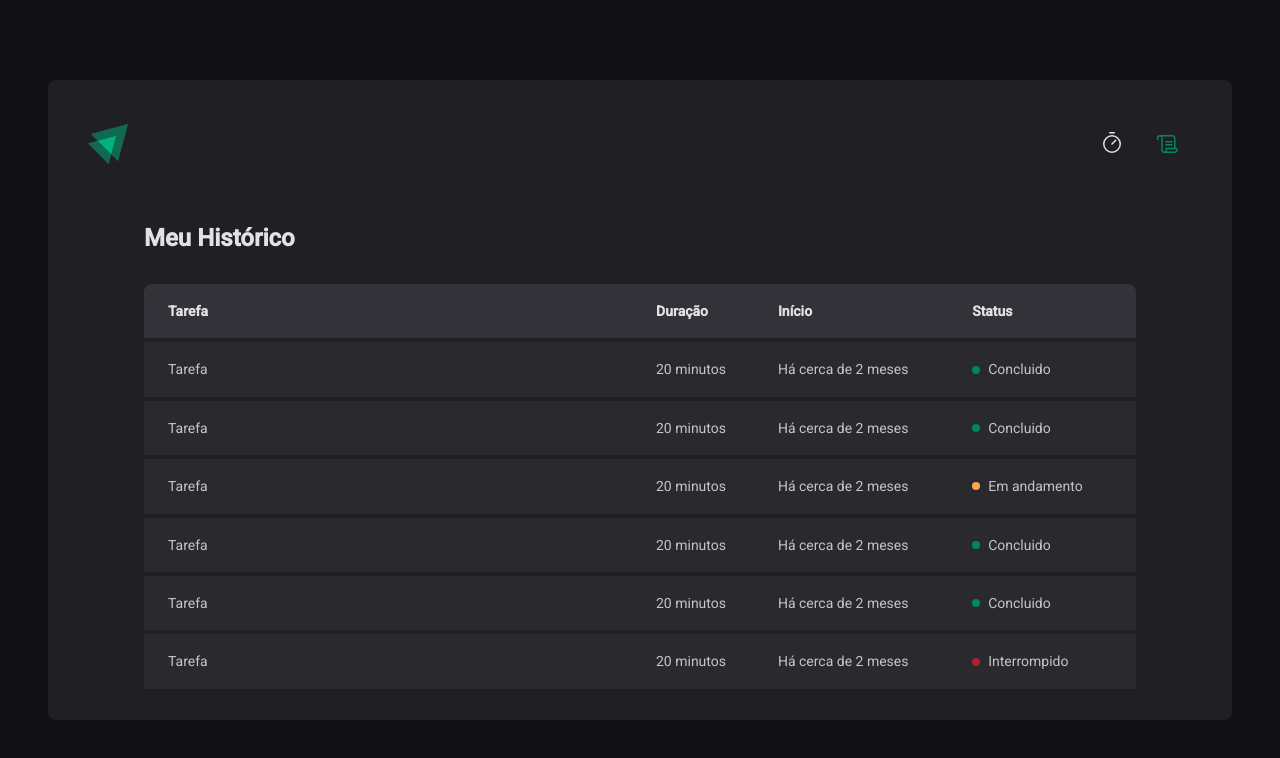
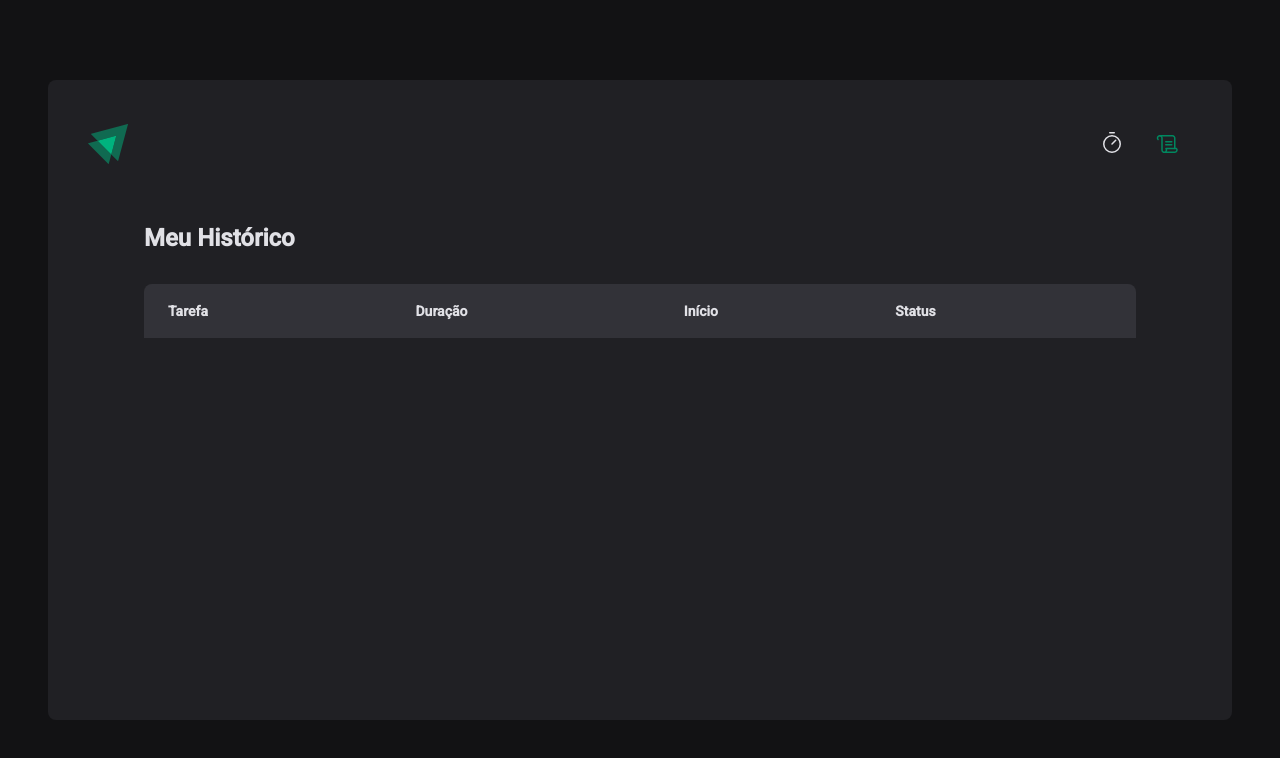
Before and after one commit to rafaalmeida1/IgniteTimer-RafaAlmeida1, a React (Vite) app: page /history in a window 1280 px wide. Shown: the top 758 px of the page. Built offline with nearby package versions, Linux system fonts and the light colour scheme.

Commit message:
History page using contexto

```diff
--- a/src/App.tsx
+++ b/src/App.tsx
@@ -1,5 +1,6 @@
 import { BrowserRouter } from 'react-router-dom'
 import { ThemeProvider } from 'styled-components'
+import { CyclesContextProvider } from './contexts/CyclesContext'
 import { Router } from './Router'
 
 import { GlobalStyle } from './styles/global'
@@ -9,7 +10,9 @@
   return (
     <ThemeProvider theme={defaultTheme}>
       <BrowserRouter>
-        <Router />
+        <CyclesContextProvider>
+          <Router />
+        </CyclesContextProvider>
       </BrowserRouter>
       <GlobalStyle />
       {/* É importante colocar dentro do themeprovider, para pegar as configurações default */}
--- /dev/null
+++ b/src/contexts/CyclesContext.tsx
@@ -0,0 +1,103 @@
+import { createContext, ReactNode, useState } from 'react'
+
+interface CreateCycleDate {
+  task: string
+  minutesAmount: number
+}
+
+interface Cycle {
+  id: string
+  task: string
+  minutesAmount: number
+  startDate: Date
+  interruptedDate?: Date
+  finishedDate?: Date
+}
+
+interface CyclesContextData {
+  cycles: Cycle[]
+  activeCycle: Cycle | undefined
+  activeCycleId: string | null
+  amountSecondsPassed: number
+  markCurrentCycleAsFinished: () => void
+  setSecondsPassed: (seconds: number) => void
+  createNewCycle: (data: CreateCycleDate) => void
+  interruptCurrentCycle: () => void
+}
+
+export const CyclesContext = createContext({} as CyclesContextData)
+
+interface CyclesContextProviderProps {
+  children: ReactNode
+}
+
+export function CyclesContextProvider({
+  children,
+}: CyclesContextProviderProps) {
+  const [cycles, setCycles] = useState<Cycle[]>([])
+  const [activeCycleId, setActiveCycleId] = useState<string | null>(null) // deixar ele como nulo, significa, que ele pode ser nulo no inicio, então devemos deixar como string ou null
+  const [amountSecondsPassed, setAmountSecondsPassed] = useState(0)
+
+  const activeCycle = cycles.find((cycle) => cycle.id === activeCycleId) // ela vai encontrar qual o id do cicle, que é igual ao id do ciclo ativo
+
+  function setSecondsPassed(seconds: number) {
+    setAmountSecondsPassed(seconds)
+  }
+
+  function markCurrentCycleAsFinished() {
+    setCycles((state) =>
+      state.map((cycle) => {
+        if (cycle.id === activeCycleId) {
+          return { ...cycle, finishedDate: new Date() }
+        } else {
+          return cycle
+        }
+      }),
+    )
+  }
+
+  function createNewCycle(data: CreateCycleDate) {
+    const id = String(new Date().getTime()) // vai pegar a data atual por milisegundo, e é impossivel criar um id repetitdo
+
+    const newCycle: Cycle = {
+      id,
+      task: data.task,
+      minutesAmount: data.minutesAmount,
+      startDate: new Date(),
+    }
+
+    setCycles((state) => [...state, newCycle]) // oque eu fiz aqui é para usar função, para sempre que a alteração do estado, depender do valor anterior, nós utilizamos uma arrowFunction com o state, passando ele antes de passar a nova informação
+    setActiveCycleId(id)
+    setAmountSecondsPassed(0)
+  }
+
+  function interruptCurrentCycle() {
+    setCycles((state) =>
+      state.map((cycle) => {
+        if (cycle.id === activeCycleId) {
+          return { ...cycle, interruptedDate: new Date() }
+        } else {
+          return cycle
+        }
+      }),
+    )
+    setActiveCycleId(null)
+  }
+
+  return (
+    <CyclesContext.Provider
+      value={{
+        activeCycle,
+        activeCycleId,
+        markCurrentCycleAsFinished,
+        amountSecondsPassed,
+        setSecondsPassed,
+        createNewCycle,
+        interruptCurrentCycle,
+        cycles,
+      }}
+    >
+      {children}
+    </CyclesContext.Provider>
+  )
+}
--- a/src/pages/History/index.tsx
+++ b/src/pages/History/index.tsx
@@ -1,8 +1,14 @@
 /* eslint-disable prettier/prettier */
-import { HistoryContainer, HistoryList, Status } from './style'
+import { formatDistanceToNow } from 'date-fns';
+import ptBR from 'date-fns/locale/pt-BR';
+import { useContext } from "react";
+import { CyclesContext } from "../../contexts/CyclesContext";
+import { HistoryContainer, HistoryList, Status } from "./style";
 
 /* eslint-disable prettier/prettier */
 export const History = () => {
+  const { cycles } = useContext(CyclesContext);
+
   return (
     <HistoryContainer>
       <h1>Meu Histórico</h1>
@@ -18,57 +24,26 @@
             </tr>
           </thead>
           <tbody>
-            <tr>
-              <td>Tarefa</td>
-              <td>20 minutos</td>
-              <td>Há cerca de 2 meses</td>
-              <td>
-                <Status statusColor="green">Concluido</Status>
-              </td>
-            </tr>
-            <tr>
-              <td>Tarefa</td>
-              <td>20 minutos</td>
-              <td>Há cerca de 2 meses</td>
-              <td>
-                <Status statusColor="green">Concluido</Status>
-              </td>
-            </tr>
-            <tr>
-              <td>Tarefa</td>
-              <td>20 minutos</td>
-              <td>Há cerca de 2 meses</td>
-              <td>
-                <Status statusColor="yellow">Em andamento</Status>
-              </td>
-            </tr>
-            <tr>
-              <td>Tarefa</td>
-              <td>20 minutos</td>
-              <td>Há cerca de 2 meses</td>
-              <td>
-                <Status statusColor="green">Concluido</Status>
-              </td>
-            </tr>
-            <tr>
-              <td>Tarefa</td>
-              <td>20 minutos</td>
-              <td>Há cerca de 2 meses</td>
-              <td>
-                <Status statusColor="green">Concluido</Status>
-              </td>
-            </tr>
-            <tr>
-              <td>Tarefa</td>
-              <td>20 minutos</td>
-              <td>Há cerca de 2 meses</td>
-              <td>
-                <Status statusColor="red">Interrompido</Status>
-              </td>
-            </tr>
+            {cycles.map((cycle) => {
+              return (
+                <tr key={cycle.id}>
+                  <td>{cycle.task}</td>
+                  <td>{cycle.minutesAmount} minutos</td>
+                  <td>{formatDistanceToNow(cycle.startDate, {
+                    addSuffix: true,
+                    locale: ptBR
+                  })}</td>
+                  <td>
+                    { cycle.finishedDate && <Status statusColor="green">Concluido</Status> }
+                    { cycle.interruptedDate && <Status statusColor="red">Interrompido</Status> }
+                    { (!cycle.finishedDate && !cycle.interruptedDate) && <Status statusColor="yellow">Em andamento</Status> }
+                  </td>
+                </tr>
+              );
+            })}
           </tbody>
         </table>
       </HistoryList>
     </HistoryContainer>
-  )
-}
+  );
+};
--- a/src/pages/Home/components/Countdown/index.tsx
+++ b/src/pages/Home/components/Countdown/index.tsx
@@ -1,6 +1,6 @@
 import { differenceInSeconds } from 'date-fns'
 import { useContext, useEffect } from 'react'
-import { CyclesContext } from '../..'
+import { CyclesContext } from '../../../../contexts/CyclesContext'
 import { CountDownContainer, Separator } from './styles'
 
 export function Countdown() {
--- a/src/pages/Home/components/NewCycleForm/index.tsx
+++ b/src/pages/Home/components/NewCycleForm/index.tsx
@@ -1,6 +1,6 @@
 import { useContext } from 'react'
 import { useFormContext } from 'react-hook-form'
-import { CyclesContext } from '../..'
+import { CyclesContext } from '../../../../contexts/CyclesContext'
 import { FormContainer, MinutesAmountInput, TaskInput } from './style'
 
 export function NewCycleForm() {
--- a/src/pages/Home/index.tsx
+++ b/src/pages/Home/index.tsx
@@ -1,13 +1,11 @@
 /* eslint-disable prettier/prettier */
-/* eslint-disable no-unused-vars */
-/* eslint-disable prettier/prettier */
-
-import { createContext, useState } from "react";
 
 import { zodResolver } from "@hookform/resolvers/zod";
 import { HandPalm, Play } from "phosphor-react";
+import { useContext } from "react";
 import { FormProvider, useForm } from "react-hook-form";
 import * as zod from "zod";
+import { CyclesContext } from "../../contexts/CyclesContext";
 
 import { Countdown } from "./components/Countdown";
 import { NewCycleForm } from "./components/NewCycleForm";
@@ -17,25 +15,6 @@
   StopCountdownButton
 } from "./style";
 
-interface Cycle {
-  id: string;
-  task: string;
-  minutesAmount: number;
-  startDate: Date;
-  interruptedDate?: Date;
-  finishedDate?: Date;
-}
-
-interface CyclesContextData {
-  activeCycle: Cycle | undefined;
-  activeCycleId: string | null;
-  amountSecondsPassed: number;
-  markCurrentCycleAsFinished: () => void;
-  setSecondsPassed: (seconds: number) => void;
-}
-
-export const CyclesContext = createContext({} as CyclesContextData);
-
 const newCycleFormValidationSchema = zod.object({
   task: zod.string().min(1, "Informe a tarefa"),
   minutesAmount: zod.number().min(1).max(60),
@@ -44,9 +23,7 @@
 type NewCycleFormData = zod.infer<typeof newCycleFormValidationSchema>;
 
 export const Home = () => {
-  const [cycles, setCycles] = useState<Cycle[]>([]);
-  const [activeCycleId, setActiveCycleId] = useState<string | null>(null); // deixar ele como nulo, significa, que ele pode ser nulo no inicio, então devemos deixar como string ou null
-  const [amountSecondsPassed, setAmountSecondsPassed] = useState(0)
+  const { createNewCycle, interruptCurrentCycle, activeCycle } = useContext(CyclesContext)
 
 
   const newCycleForm = useForm<NewCycleFormData>({
@@ -59,52 +36,10 @@
 
   const { handleSubmit, watch, reset } = newCycleForm;
 
-  const activeCycle = cycles.find((cycle) => cycle.id === activeCycleId); // ela vai encontrar qual o id do cicle, que é igual ao id do ciclo ativo
-
-  function setSecondsPassed(seconds: number) {
-    setAmountSecondsPassed(seconds)
-  }
-
-  function markCurrentCycleAsFinished() {
-    setCycles((state) =>
-      state.map((cycle) => {
-        if (cycle.id === activeCycleId) {
-          return { ...cycle, finishedDate: new Date() };
-        } else {
-          return cycle;
-        }
-      })
-    );
-  }
-
   function handleCreateNewCycle(data: NewCycleFormData) {
-    const id = String(new Date().getTime()); // vai pegar a data atual por milisegundo, e é impossivel criar um id repetitdo
-
-    const newCycle: Cycle = {
-      id,
-      task: data.task,
-      minutesAmount: data.minutesAmount,
-      startDate: new Date(),
-    };
-
-    setCycles((state) => [...state, newCycle]); // oque eu fiz aqui é para usar função, para sempre que a alteração do estado, depender do valor anterior, nós utilizamos uma arrowFunction com o state, passando ele antes de passar a nova informação
-    setActiveCycleId(id);
-    setAmountSecondsPassed(0);
+    createNewCycle(data);
 
     reset();
-  }
-
-  function handleInterruptCycle() {
-    setCycles((state) =>
-      state.map((cycle) => {
-        if (cycle.id === activeCycleId) {
-          return { ...cycle, interruptedDate: new Date() };
-        } else {
-          return cycle;
-        }
-      })
-    );
-    setActiveCycleId(null);
   }
 
   const task = watch("task");
@@ -113,17 +48,13 @@
   return (
     <HomeContainer>
       <form onSubmit={handleSubmit(handleCreateNewCycle)}>
-        <CyclesContext.Provider
-          value={{ activeCycle, activeCycleId, markCurrentCycleAsFinished, amountSecondsPassed, setSecondsPassed }}
-        >
-          <FormProvider {...newCycleForm}>
-            <NewCycleForm />
-          </FormProvider>
-          <Countdown />
-        </CyclesContext.Provider>
+        <FormProvider {...newCycleForm}>
+          <NewCycleForm />
+        </FormProvider>
+        <Countdown />
 
         {activeCycle ? (
-          <StopCountdownButton onClick={handleInterruptCycle} type="button">
+          <StopCountdownButton onClick={interruptCurrentCycle} type="button">
             <HandPalm size={24} />
             Interromper
           </StopCountdownButton>
```
